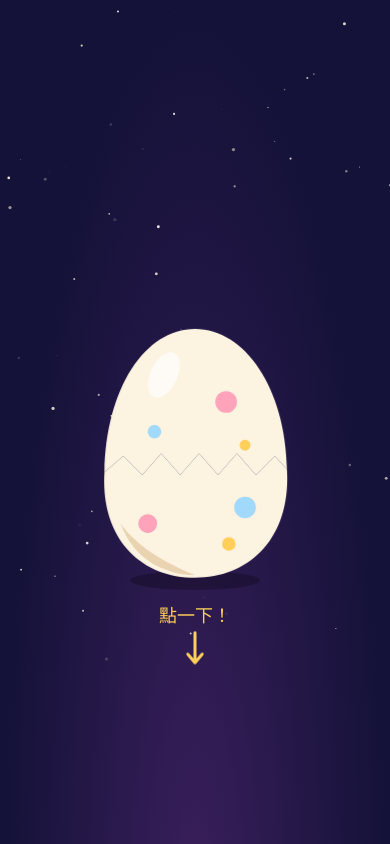
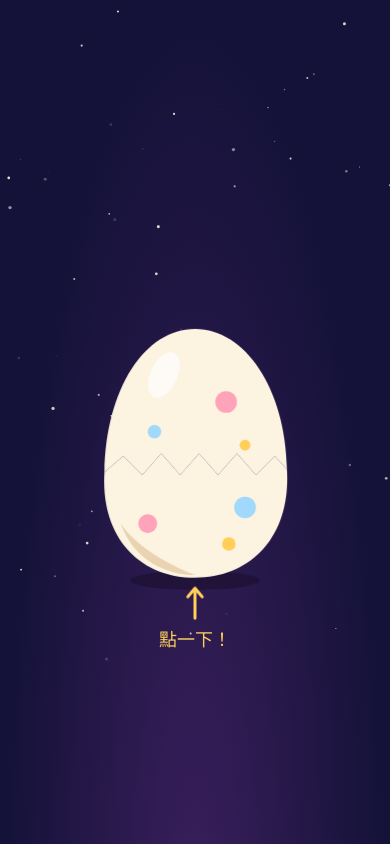
Before and after one commit to charlie82233/birthday, a React (Vite) app: page / in a window 390 px wide. Built offline with nearby package versions, Linux system fonts and the light colour scheme; a web font is replaced by a local one.

Commit message:
update 2026-10-04 09:32

```diff
--- a/src/App.css
+++ b/src/App.css
@@ -73,8 +73,8 @@ canvas#fx{position:absolute;inset:0;width:100%;height:100%;pointer-events:none;z
 .hint svg{width:clamp(36px,9vw,56px);height:auto;animation:poke 1s ease-in-out infinite}
 .opened .hint,.cracking .hint{opacity:0}
 @media (max-width:520px){
-  .hint{transform:translate(-50%,calc(min(35vw,155px) + 8px));flex-direction:column-reverse;top:54%}
-  .hint svg{transform:rotate(-90deg);animation:pokeUp 1s ease-in-out infinite}
+  .hint{transform:translate(-50%,calc(min(35vw,155px) + 8px));flex-direction:column;top:54%}
+  .hint svg{transform:rotate(90deg);animation:pokeUp 1s ease-in-out infinite}
 }
 
 /* 從畫框後探頭的熊 */
@@ -119,7 +119,7 @@ canvas#fx{position:absolute;inset:0;width:100%;height:100%;pointer-events:none;z
 @keyframes wiggle{0%,70%,100%{transform:rotate(0)}76%{transform:rotate(-6deg)}82%{transform:rotate(5deg)}88%{transform:rotate(-3deg)}94%{transform:rotate(2deg)}}
 @keyframes shake{0%{transform:translate(0,0) rotate(0)}25%{transform:translate(-3px,1px) rotate(-3deg)}50%{transform:translate(3px,-1px) rotate(3deg)}75%{transform:translate(-2px,0) rotate(-2deg)}100%{transform:translate(0,0)}}
 @keyframes poke{0%,100%{transform:translateX(0)}50%{transform:translateX(-10px)}}
-@keyframes pokeUp{0%,100%{transform:rotate(-90deg) translateX(0)}50%{transform:rotate(-90deg) translateX(-8px)}}
+@keyframes pokeUp{0%,100%{transform:rotate(90deg) translateX(0)}50%{transform:rotate(90deg) translateX(-8px)}}
 @keyframes emerge{0%{opacity:0;transform:translate(-50%,-30%) scale(.15)}15%{opacity:1}100%{opacity:1;transform:translate(-50%,0) scale(1)}}
 @keyframes waddle{from{transform:rotate(-5deg) translateY(0)}to{transform:rotate(5deg) translateY(-6px)}}
 @keyframes flicker{from{transform:scale(1,1)}to{transform:scale(.85,1.15)}}
```
Also changed, not shown: 2 other files (tests, documents, lock files or other folders).
